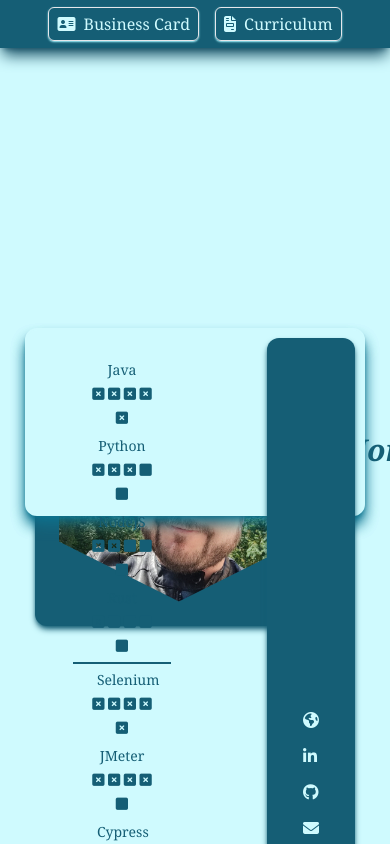
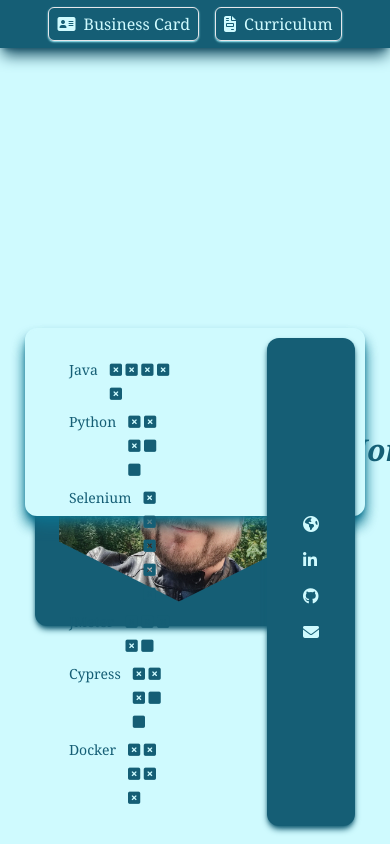
Before and after one commit to jsperafico/me.curriculum, a React (Vite) app: page / in a window 390 px wide. Built offline with nearby package versions, Linux system fonts and the light colour scheme; what @xpd/tailwind-3dtransforms would draw is missing.

Commit message:
skills responsive

```diff
--- a/src/components/skills.tsx
+++ b/src/components/skills.tsx
@@ -4,40 +4,40 @@ import { cn } from "@/lib/utils"
 
 function render(className: string | undefined, props: {}, ref: React.ForwardedRef<HTMLUListElement>) {
 
-  return <ul ref={ref} className="list-none text-center m-0 start-0 sm:text-right">
-    <li className={cn("mb-0 px-3 transition-colors group-hover:text-cyan-800 group-hover:hover:text-cyan-100 hover:bg-cyan-800 after:font-family-awesome after:skill-5 flex flex-col sm:block", className)} {...props}>
+  return <ul ref={ref} className="list-none m-0 p-0 start-0 justify-items-end">
+    <li className={cn("mb-0 transition-colors group-hover:text-cyan-800 group-hover:hover:text-cyan-100 hover:bg-cyan-800 after:font-family-awesome after:skill-5 flex flex-row", className)} {...props}>
       <span className="px-3">Java</span>
     </li>
-    <li className={cn("mb-0 px-3 transition-colors group-hover:text-cyan-800 group-hover:hover:text-cyan-100 hover:bg-cyan-800 after:font-family-awesome after:skill-3 flex flex-col sm:block", className)} {...props}>
+    <li className={cn("mb-0 transition-colors group-hover:text-cyan-800 group-hover:hover:text-cyan-100 hover:bg-cyan-800 after:font-family-awesome after:skill-3 flex flex-row", className)} {...props}>
       <span className="px-3">Python</span>
     </li>
-    <li className={cn("mb-0 px-3 transition-colors group-hover:text-cyan-800 group-hover:hover:text-cyan-100 hover:bg-cyan-800 after:font-family-awesome after:skill-2 flex flex-col sm:block", className)} {...props}>
+    <li className={cn("mb-0 transition-colors group-hover:text-cyan-800 group-hover:hover:text-cyan-100 hover:bg-cyan-800 after:font-family-awesome after:skill-2 flex-row hidden sm:flex", className)} {...props}>
       <span className="px-3">NodeJS</span>
     </li>
-    <li className={cn("mb-0 px-3 transition-colors group-hover:text-cyan-800 group-hover:hover:text-cyan-100 hover:bg-cyan-800 after:font-family-awesome after:skill-1 flex flex-col sm:block", className)} {...props}>
+    <li className={cn("mb-0 transition-colors group-hover:text-cyan-800 group-hover:hover:text-cyan-100 hover:bg-cyan-800 after:font-family-awesome after:skill-1 flex-row hidden md:flex", className)} {...props}>
       <span className="px-3">Rust</span>
     </li>
-    <Separator className="my-1 border-cyan-800 border-y" orientation="horizontal"></Separator>
-    <li className={cn("mb-0 px-3 transition-colors group-hover:text-cyan-800 group-hover:hover:text-cyan-100 hover:bg-cyan-800 after:font-family-awesome after:skill-5 flex flex-col sm:block", className)} {...props}>
+    <Separator className="my-1 border-cyan-800 border-y hidden md:block" orientation="horizontal"></Separator>
+    <li className={cn("mb-0 transition-colors group-hover:text-cyan-800 group-hover:hover:text-cyan-100 hover:bg-cyan-800 after:font-family-awesome after:skill-5 flex flex-row", className)} {...props}>
       <span className="px-3">Selenium</span>
     </li>
-    <li className={cn("mb-0 px-3 transition-colors group-hover:text-cyan-800 group-hover:hover:text-cyan-100 hover:bg-cyan-800 after:font-family-awesome after:skill-4 flex flex-col sm:block", className)} {...props}>
+    <li className={cn("mb-0 transition-colors group-hover:text-cyan-800 group-hover:hover:text-cyan-100 hover:bg-cyan-800 after:font-family-awesome after:skill-4 flex flex-row", className)} {...props}>
       <span className="px-3">JMeter</span>
     </li>
-    <li className={cn("mb-0 px-3 transition-colors group-hover:text-cyan-800 group-hover:hover:text-cyan-100 hover:bg-cyan-800 after:font-family-awesome after:skill-3 flex flex-col sm:block", className)} {...props}>
+    <li className={cn("mb-0 transition-colors group-hover:text-cyan-800 group-hover:hover:text-cyan-100 hover:bg-cyan-800 after:font-family-awesome after:skill-3 flex flex-row", className)} {...props}>
       <span className="px-3">Cypress</span>
     </li>
-    <li className={cn("mb-0 px-3 transition-colors group-hover:text-cyan-800 group-hover:hover:text-cyan-100 hover:bg-cyan-800 after:font-family-awesome after:skill-2 flex flex-col sm:block", className)} {...props}>
+    <li className={cn("mb-0 transition-colors group-hover:text-cyan-800 group-hover:hover:text-cyan-100 hover:bg-cyan-800 after:font-family-awesome after:skill-2 flex-row hidden md:flex", className)} {...props}>
       <span className="px-3">RestAssured</span>
     </li>
-    <Separator className="my-1 border-cyan-800 border-y" orientation="horizontal"></Separator>
-    <li className={cn("mb-0 px-3 transition-colors group-hover:text-cyan-800 group-hover:hover:text-cyan-100 hover:bg-cyan-800 after:font-family-awesome after:skill-5 flex flex-col sm:block", className)} {...props}>
+    <Separator className="my-1 border-cyan-800 border-y hidden md:block" orientation="horizontal"></Separator>
+    <li className={cn("mb-0 transition-colors group-hover:text-cyan-800 group-hover:hover:text-cyan-100 hover:bg-cyan-800 after:font-family-awesome after:skill-5 flex flex-row", className)} {...props}>
       <span className="px-3">Docker</span>
     </li>
-    <li className={cn("mb-0 px-3 transition-colors group-hover:text-cyan-800 group-hover:hover:text-cyan-100 hover:bg-cyan-800 after:font-family-awesome after:skill-4 flex flex-col sm:block", className)} {...props}>
+    <li className={cn("mb-0 transition-colors group-hover:text-cyan-800 group-hover:hover:text-cyan-100 hover:bg-cyan-800 after:font-family-awesome after:skill-4 flex-row hidden sm:flex", className)} {...props}>
       <span className="px-3">Gitlab</span>
     </li>
-    <li className={cn("mb-0 px-3 transition-colors group-hover:text-cyan-800 group-hover:hover:text-cyan-100 hover:bg-cyan-800 after:font-family-awesome after:skill-3 flex flex-col sm:block", className)} {...props}>
+    <li className={cn("mb-0 transition-colors group-hover:text-cyan-800 group-hover:hover:text-cyan-100 hover:bg-cyan-800 after:font-family-awesome after:skill-3 flex-row hidden sm:flex", className)} {...props}>
       <span className="px-3">Kubernetes</span>
     </li>
   </ul>
```
Also changed, not shown: 2 other files (tests, documents, lock files or other folders).
